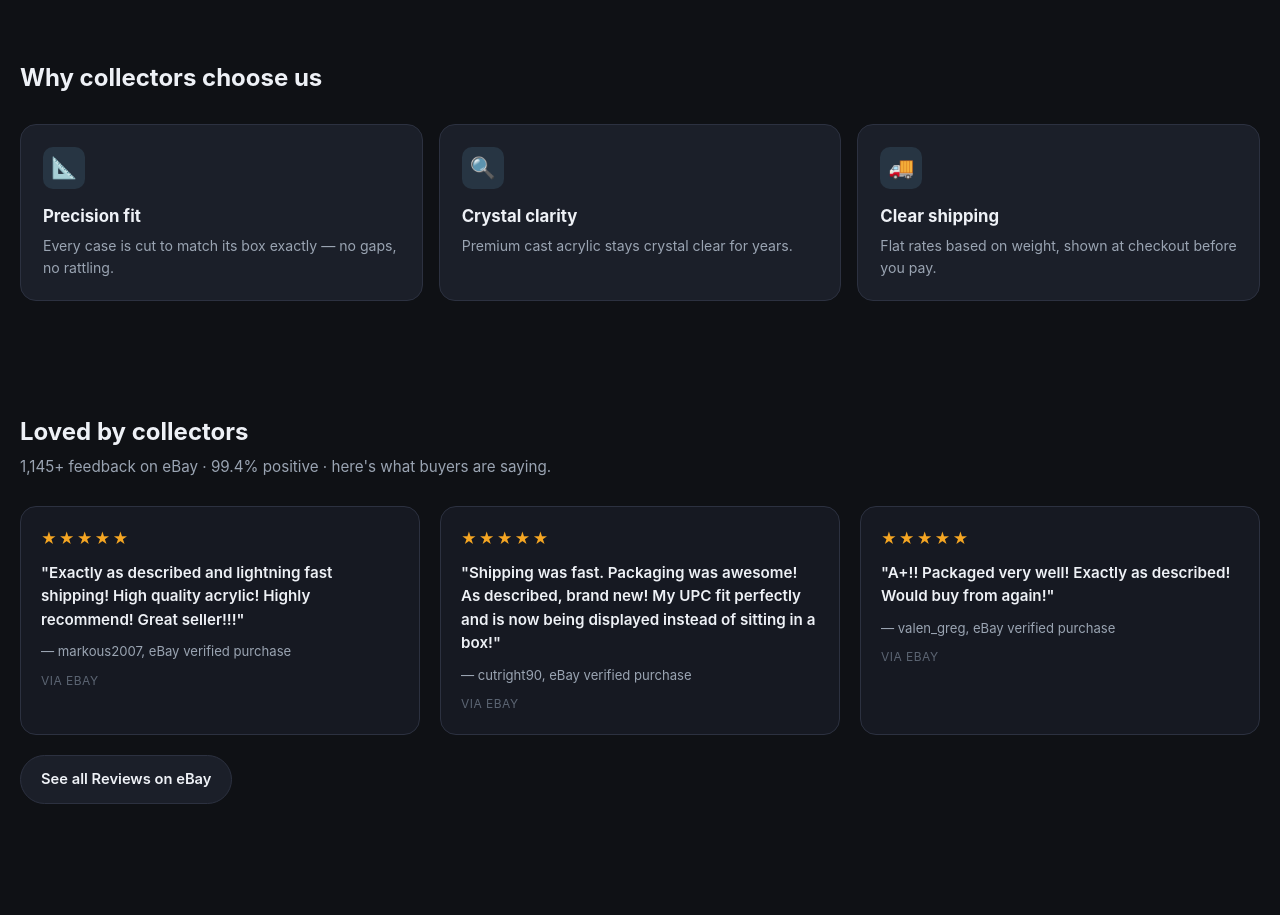
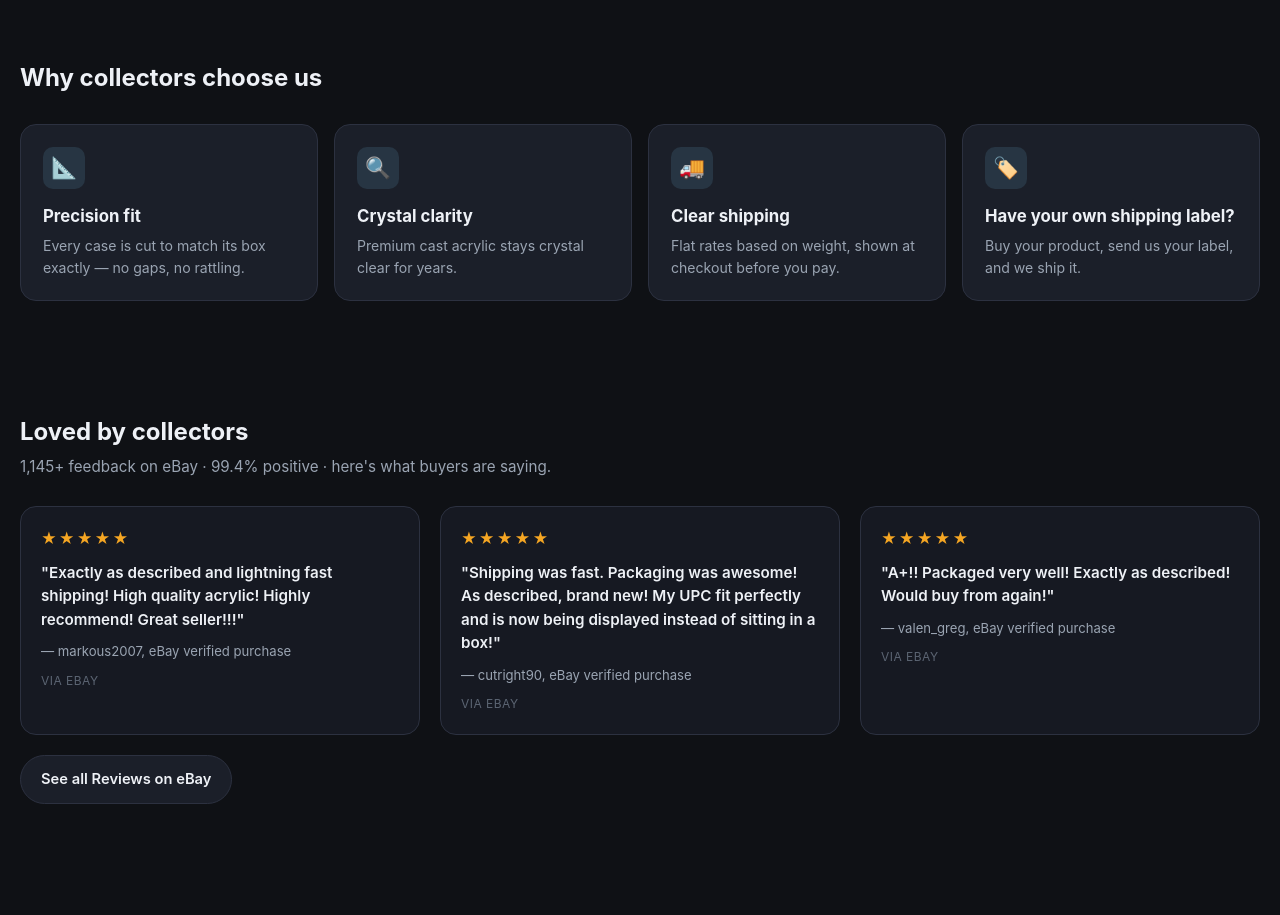
Before and after one commit to justinseeto6-spec/premiumacrylics415-v3, a plain HTML site: page index.html in a window 1280 px wide. Shown: the part 2440-3355 px from the top of the page. Drawn offline with Linux system fonts and the light colour scheme.

Commit message:
Homepage: add "Have your own shipping label?" card

```diff
--- a/index.html
+++ b/index.html
@@ -111,6 +111,11 @@
         <h3>Clear shipping</h3>
         <p>Flat rates based on weight, shown at checkout before you pay.</p>
       </div>
+      <div class="category-card">
+        <div class="cat-icon">🏷️</div>
+        <h3>Have your own shipping label?</h3>
+        <p>Buy your product, send us your label, and we ship it.</p>
+      </div>
     </div>
   </section>
 
```
